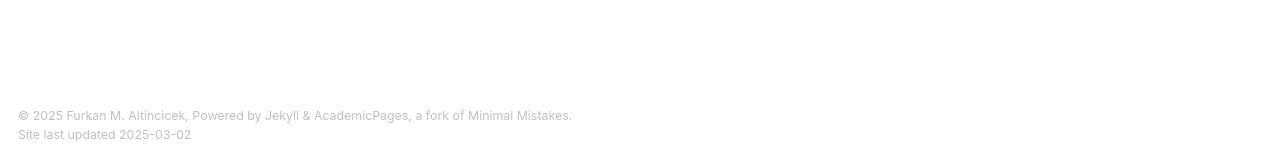
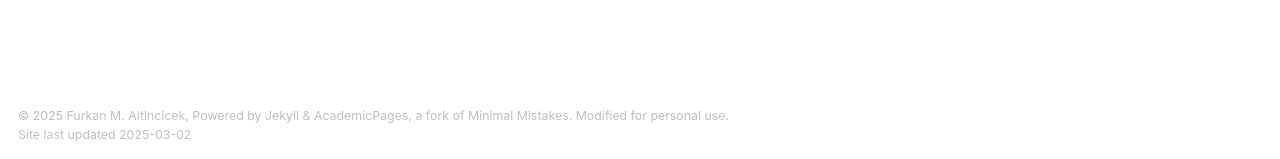
Before and after one commit to faltincicek/faltincicek.github.io, a Jekyll site: the page built from _pages/about.html, in a window 1280 px wide. Shown: the part 752-911 px from the top of the page. Built offline with Jekyll 4.4.1, drawn with Linux system fonts in a browser that asks for light colours; some web fonts are replaced.

Commit message:
Update footer.html

```diff
--- a/_includes/footer.html
+++ b/_includes/footer.html
@@ -20,6 +20,6 @@
 {% endif %}
 
 <div class="page__footer-copyright">
-  &copy; {{ site.time | date: '%Y' }} {{ site.name | default: site.title }}, {{ site.data.ui-text[site.locale].powered_by | default: "Powered by" }} <a href="http://jekyllrb.com" rel="nofollow">Jekyll</a> &amp; <a href="https://github.com/academicpages/academicpages.github.io">AcademicPages</a>, a fork of <a href="https://mademistakes.com/work/minimal-mistakes-jekyll-theme/" rel="nofollow">Minimal Mistakes</a>.<br />
+  &copy; {{ site.time | date: '%Y' }} {{ site.name | default: site.title }}, {{ site.data.ui-text[site.locale].powered_by | default: "Powered by" }} <a href="http://jekyllrb.com" rel="nofollow">Jekyll</a> &amp; <a href="https://github.com/academicpages/academicpages.github.io">AcademicPages</a>, a fork of <a href="https://mademistakes.com/work/minimal-mistakes-jekyll-theme/" rel="nofollow">Minimal Mistakes</a>. Modified for personal use.<br />
   Site last updated {{ "now" | date: '%Y-%m-%d' %}}
 </div>
```
